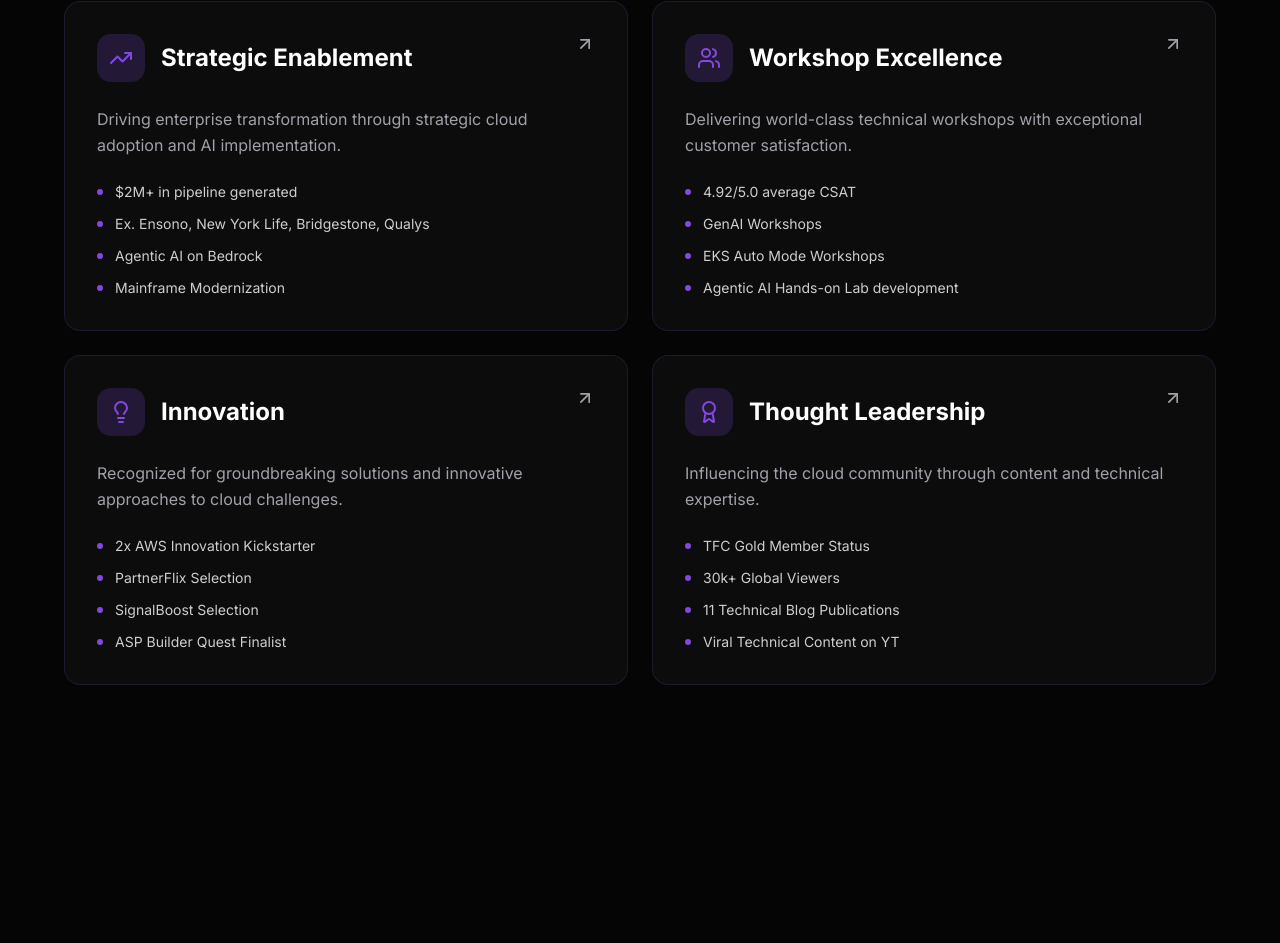
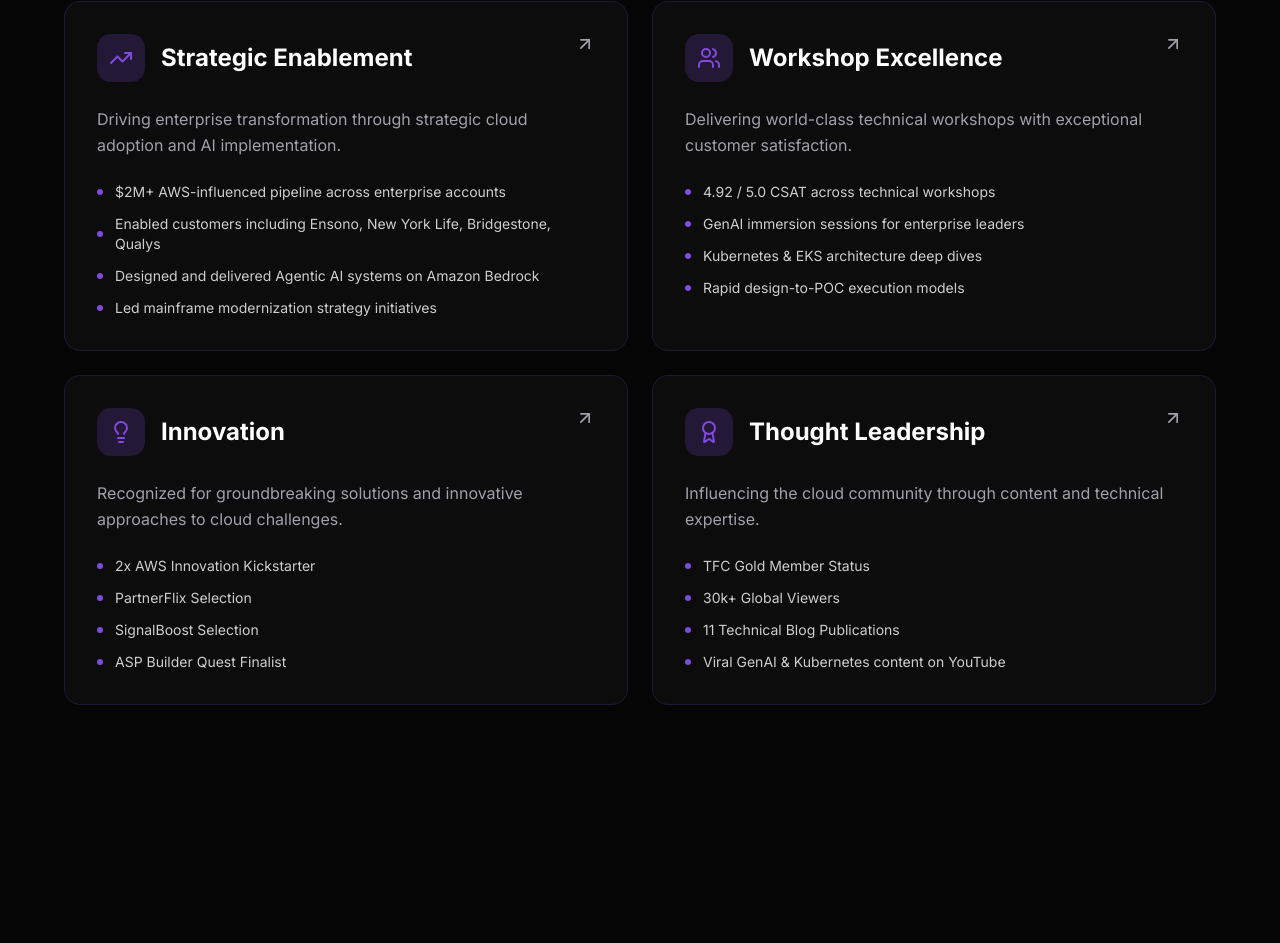
Before and after one commit to texanraj/blueprint, a React (Vite) app: page / in a window 1280 px wide. Shown: the part 1143-2086 px from the top of the page. Built offline with nearby package versions, Linux system fonts and the light colour scheme.

Commit message:
Achivement updates

```diff
--- a/src/data/achievements.ts
+++ b/src/data/achievements.ts
@@ -7,10 +7,10 @@ export const achievements: Achievement[] = [
     description: 'Driving enterprise transformation through strategic cloud adoption and AI implementation.',
     icon: 'TrendingUp',
     metrics: [
-      '$2M+ in pipeline generated',
-      'Ex. Ensono, New York Life, Bridgestone, Qualys',
-      'Agentic AI on Bedrock',
-      'Mainframe Modernization'
+      '$2M+ AWS-influenced pipeline across enterprise accounts',
+      'Enabled customers including Ensono, New York Life, Bridgestone, Qualys',
+      'Designed and delivered Agentic AI systems on Amazon Bedrock',
+      'Led mainframe modernization strategy initiatives'
     ]
   },
   {
@@ -19,10 +19,10 @@ export const achievements: Achievement[] = [
     description: 'Delivering world-class technical workshops with exceptional customer satisfaction.',
     icon: 'Users',
     metrics: [
-      '4.92/5.0 average CSAT',
-      'GenAI Workshops',
-      'EKS Auto Mode Workshops',
-      'Agentic AI Hands-on Lab development'
+      '4.92 / 5.0 CSAT across technical workshops',
+      'GenAI immersion sessions for enterprise leaders',
+      'Kubernetes & EKS architecture deep dives',
+      'Rapid design-to-POC execution models'
     ]
   },
   {
@@ -46,7 +46,7 @@ export const achievements: Achievement[] = [
       'TFC Gold Member Status',
       '30k+ Global Viewers',
       '11 Technical Blog Publications',
-      'Viral Technical Content on YT'
+      'Viral GenAI & Kubernetes content on YouTube'
     ]
   }
 ];
```
